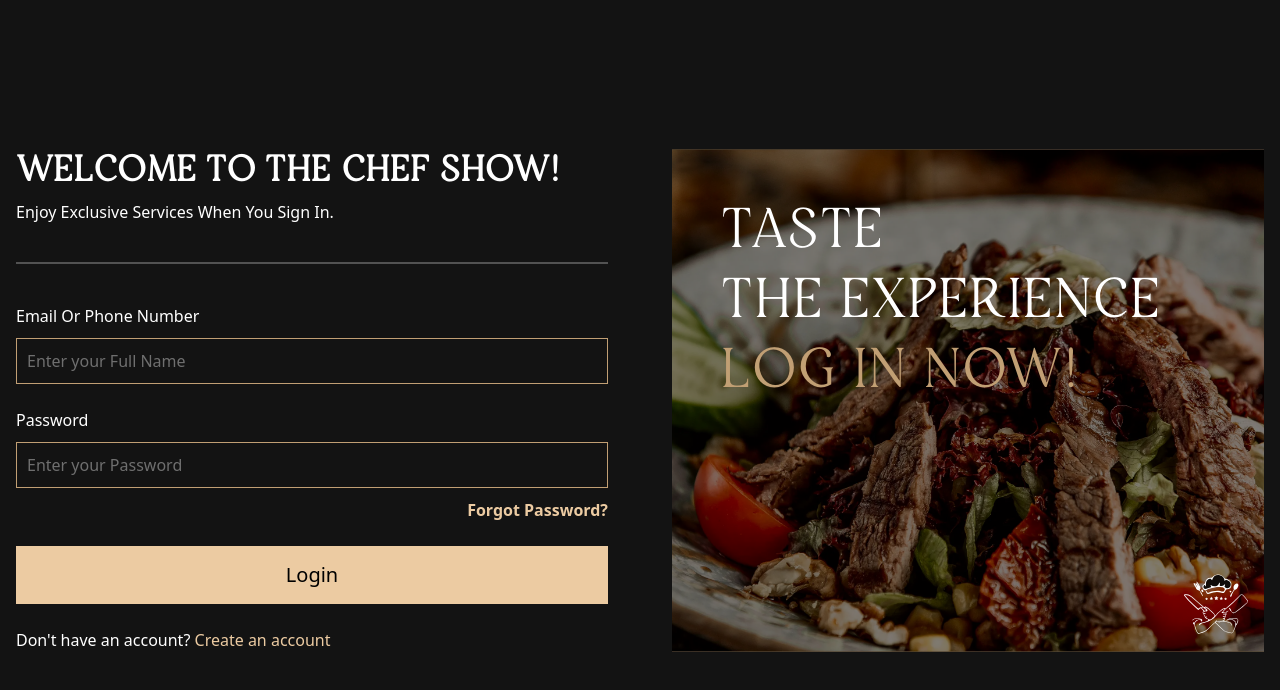
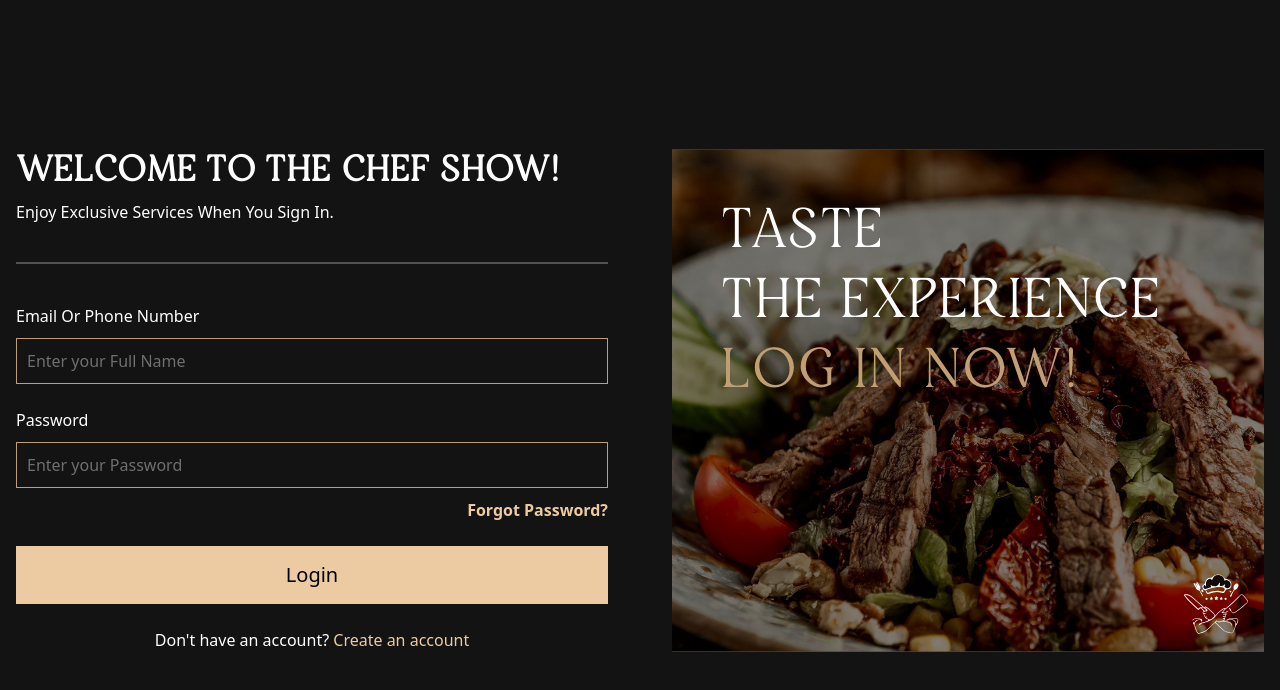
Before and after one commit to Safeya-Yasien/the-chef-show, a React (Vite) app: page /login in a window 1280 px wide. Shown: the top 690 px of the page. Built offline with nearby package versions, Linux system fonts and the light colour scheme.

Commit message:
update Login.tsx and Register.tsx

```diff
--- a/src/pages/Login.tsx
+++ b/src/pages/Login.tsx
@@ -39,7 +39,7 @@ const Login = () => {
               />
               <Link
                 to="/forgot-password"
-                className="text-[#ECCBA2] text-right font-semibold text-[16px]"
+                className="text-[#ECCBA2] text-right font-semibold text-[16px] "
               >
                 Forgot Password?
               </Link>
@@ -49,7 +49,7 @@ const Login = () => {
               Login
             </button>
 
-            <p className="font-medium text-[16px] text-white ">
+            <p className="font-medium text-[16px] text-white mx-auto ">
               Don't have an account?{" "}
               <Link to="/register" className="text-[#ECCBA2] ">
                 Create an account
--- a/src/pages/Register.tsx
+++ b/src/pages/Register.tsx
@@ -65,7 +65,7 @@ const Register = () => {
               sign up
             </button>
 
-            <p className="font-medium text-[16px] text-white ">
+            <p className="font-medium text-[16px] text-white mx-auto">
               Already have an account?{" "}
               <Link to="/login" className="text-[#ECCBA2] ">
                 Log in
```
